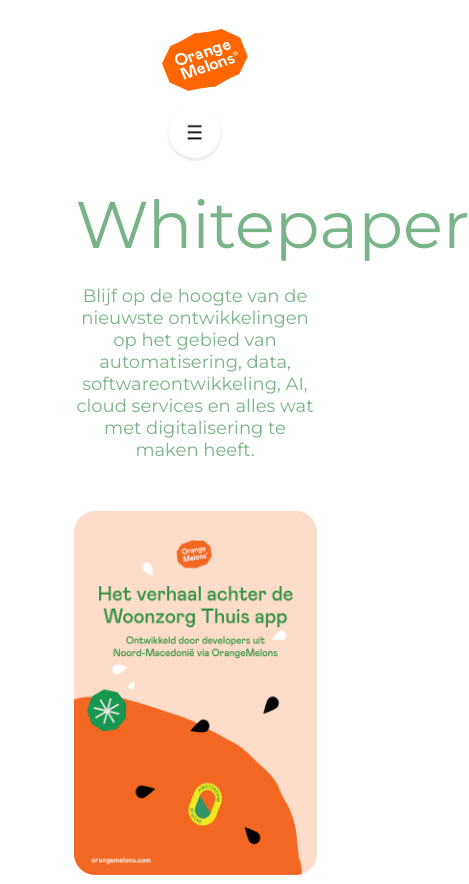
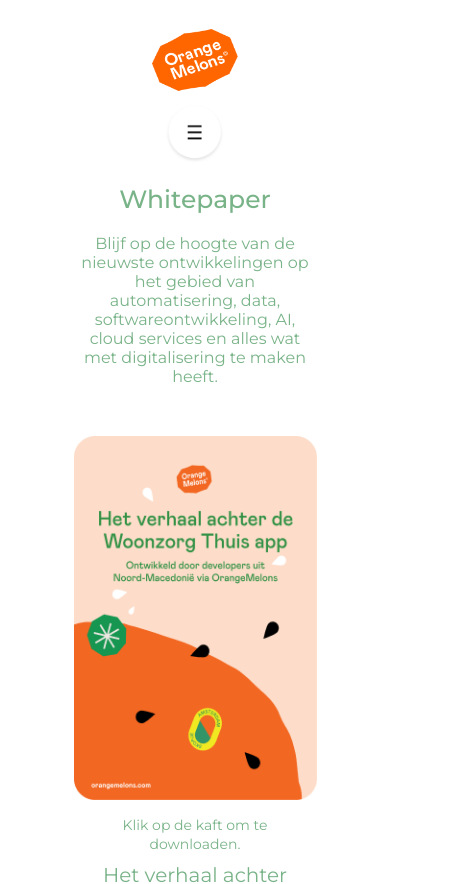
Before and after one commit to bah-melon/om-practice, a React (Vite) app: page /whitepaper in a window 390 px wide. Shown: the top 884 px of the page, 469 px wide, since content can reach past the window. Built offline with nearby package versions, Linux system fonts and the light colour scheme.

Commit message:
navbar mobile version fixed

```diff
--- a/src/components/navbar/Navbar.jsx
+++ b/src/components/navbar/Navbar.jsx
@@ -8,7 +8,6 @@
         <div className='navbar'>
             <NavbarLogo/>
             <Navigation/>
-            {/* <NavigationMenu/> */}
         </div>
     )
 }
--- a/src/design/Global.scss
+++ b/src/design/Global.scss
@@ -6,7 +6,14 @@
     font-family: "Montserrat", sans-serif;
 }
 
-
+.container {
+    display: flex;
+    flex-direction: column;
+    justify-content: flex-start;
+    align-items: center;
+    min-height: 100vh;
+    padding: 20px;
+}
 
 $darkGreen:#07301F;
 $orange: #FF6600;
--- a/src/design/navbar-design/Navbar-design.scss
+++ b/src/design/navbar-design/Navbar-design.scss
@@ -3,7 +3,7 @@
 .navbar {
     display: flex;
     width: 100%;
-    justify-content: space-between;
+    // justify-content: space-between;
     align-items: center;
     background: none;
     flex-wrap: wrap;
@@ -18,11 +18,10 @@
 }
 
 .navigation {
-    flex: 1;
     padding-right: 5%;
     align-content: center;
     display: flex;
-    justify-content: flex-end;
+    justify-content: flex-start;
     align-items: center;
 
     ul {
@@ -74,7 +73,7 @@
 
 .nav-menu {
     align-items: center;
-    display: flex;
+    display: none;
     justify-content: center;
     margin: 0;
     padding: 0;
@@ -113,11 +112,11 @@
     .navbar {
         flex-direction: column;
         align-items: center;
+        text-align: center;
     }
 
     .nav-logo {
-        width: 100%;
-        text-align: center;
+        padding-left: 0;
         img {
             width: 100px;
             height: 80px;
@@ -130,7 +129,7 @@
 
     .nav-menu {
         justify-content: center;
-
+        display: flex;
         .dropdown-btn {
             display: block;
             cursor: pointer;
@@ -138,15 +137,16 @@
 
         .dropdown-content {
             display: none;
-
+            position: absolute;
+            top: 150px;
         }
 
         .dropdown-content.show {
             display: flex;
             flex-direction: column;
-            width: 100%;
+            width: 80%;
             border-radius: 16px;
-            padding: 50px;
+            padding: 20px;
         }
         ul{
             padding: 0;
--- a/src/design/whitepaper-design/Whitepaper-design.scss
+++ b/src/design/whitepaper-design/Whitepaper-design.scss
@@ -1,13 +1,4 @@
 @import "../Global.scss";
-
-.container {
-    display: flex;
-    flex-direction: column;
-    justify-content: flex-start;
-    align-items: center;
-    min-height: 100vh;
-    padding: 20px;
-}
 
 .mid-section {
     display: flex;
@@ -90,14 +81,14 @@
         .section-header{
             width: 90%;
             h1{
-                font-weight: 400;
-                font-size: $textXXL;
+                font-weight: 500;
+                font-size: $textExtraLarge;
                 color: $lightGreen;
                 margin-bottom: 20px;
             }
             p{
                 color: $lightGreen;
-                font-size: $textNormal;
+                font-size: $textSmall;
             }
         }
     }
--- a/src/pages/Contact/Contact.jsx
+++ b/src/pages/Contact/Contact.jsx
@@ -3,7 +3,7 @@
 
 export default function Contact(){
     return (
-        <div>
+        <div className="container">
             <Navbar />
         </div>
     )
```
